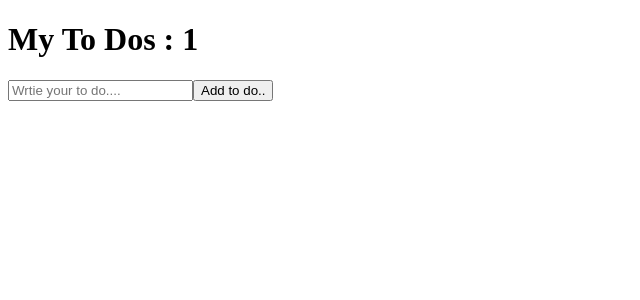
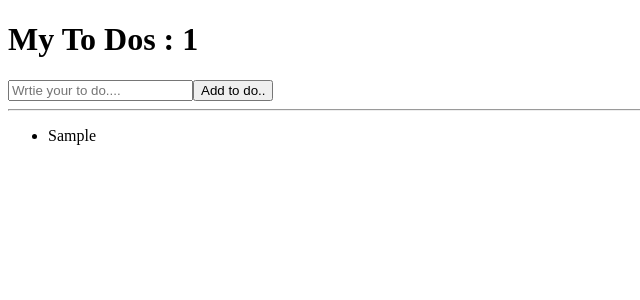
Before and after one commit to Jaeyoon1991/NomadReactJSMovieWeb, a React (Create React App) app: page / in a window 1280 px wide. Both pictures are taken after typing "Sample" into the empty fields and a click on the button "Add to do..". Shown: the top 300 px of the page, without its empty margins (0-640 px from the left). Built offline with nearby package versions, Linux system fonts and the light colour scheme.

Commit message:
#7.1 To Do List part Two

```diff
--- a/src/App.js
+++ b/src/App.js
@@ -22,8 +22,12 @@ function App() {
       <form onSubmit={onSubmit}>
        <input onChange={onChagne} value={toDo} type="text" placeholder="Wrtie your to do...."></input>
        <button>Add to do..</button>
-
       </form>
+      <hr/>
+      <ul>
+        {toDos.map((item, index) =>
+          <li key={index}>{item}</li>)}
+      </ul>
 
     </div>
   );
```
